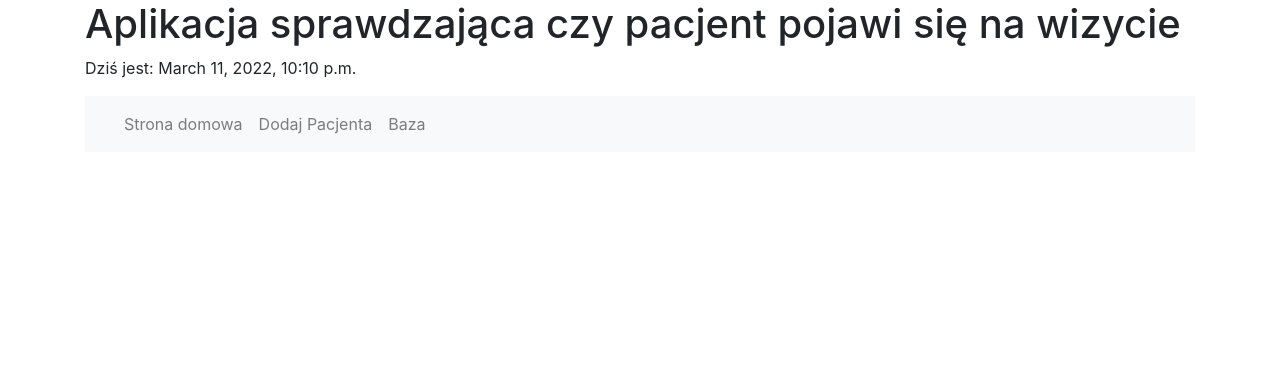
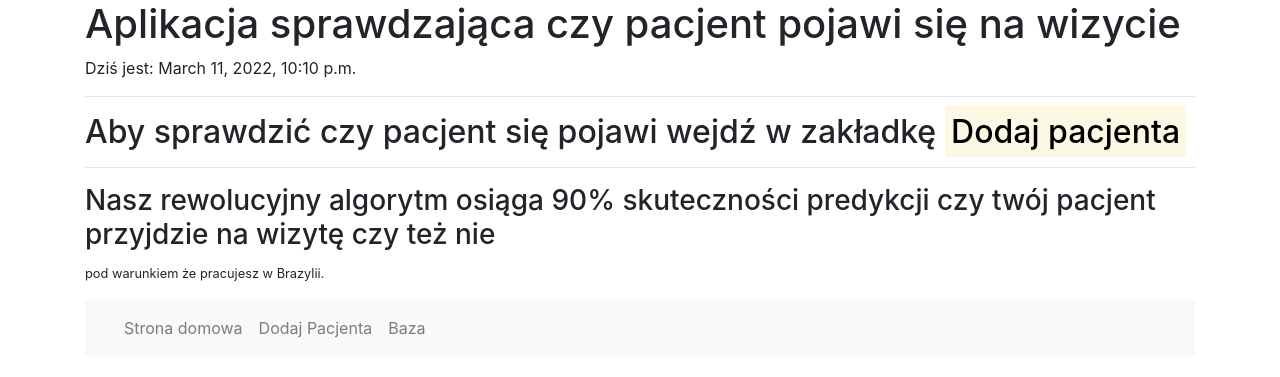
Before and after one commit to ceasarre/medical-appointments, a Django app: page / in a window 1280 px wide. Shown: the top 377 px of the page. Run offline with Django 4.2, Linux system fonts and the light colour scheme; some libraries are stand-ins or nearby versions.

Commit message:
Some text added

```diff
--- a/appointment_website/check_noshow/templates/check_noshow/home.html
+++ b/appointment_website/check_noshow/templates/check_noshow/home.html
@@ -7,4 +7,9 @@
 <h1>Aplikacja sprawdzająca czy pacjent pojawi się na wizycie</h1>
 
 <p>Dziś jest: {{cur_time}}</p>
+<hr>
+<h2>Aby sprawdzić czy pacjent się pojawi wejdź w zakładkę <mark>Dodaj pacjenta</mark></h2>
+<hr>
+<h3>Nasz rewolucyjny algorytm osiąga 90% skuteczności predykcji czy twój pacjent przyjdzie na wizytę czy też nie</h3>
+<p><small>pod warunkiem że pracujesz w Brazylii.</small> </p>
 {% endblock %}
--- a/appointment_website/check_noshow/templates/check_noshow/results.html
+++ b/appointment_website/check_noshow/templates/check_noshow/results.html
@@ -9,5 +9,5 @@
 <h3>Sprawdzana osoba: <br>{{person}}</h3>
 <hr>
 
-<h3>Wynik predykcji dla tej osoby:<br> <mark>{{prediction}}</mark></h3>
+<h3>Wynik predykcji dla tej osoby:<br><br> <mark><b>{{prediction}}</b></mark></h3>
 {% endblock %}
```
Also changed, not shown: appointment_website/db.sqlite3.
